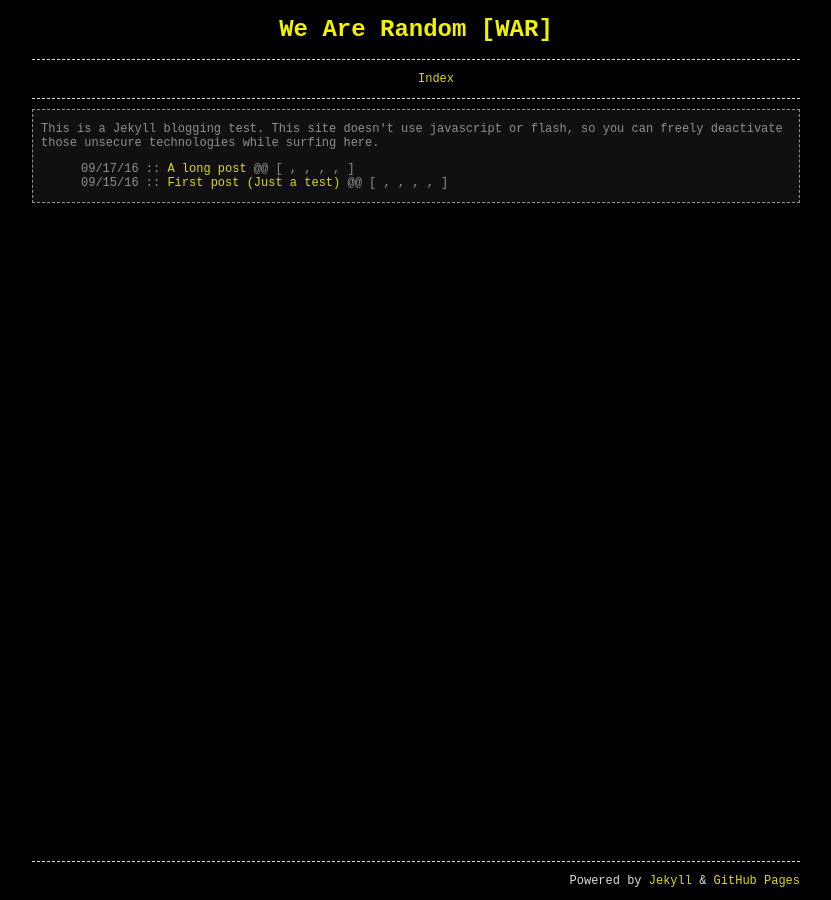
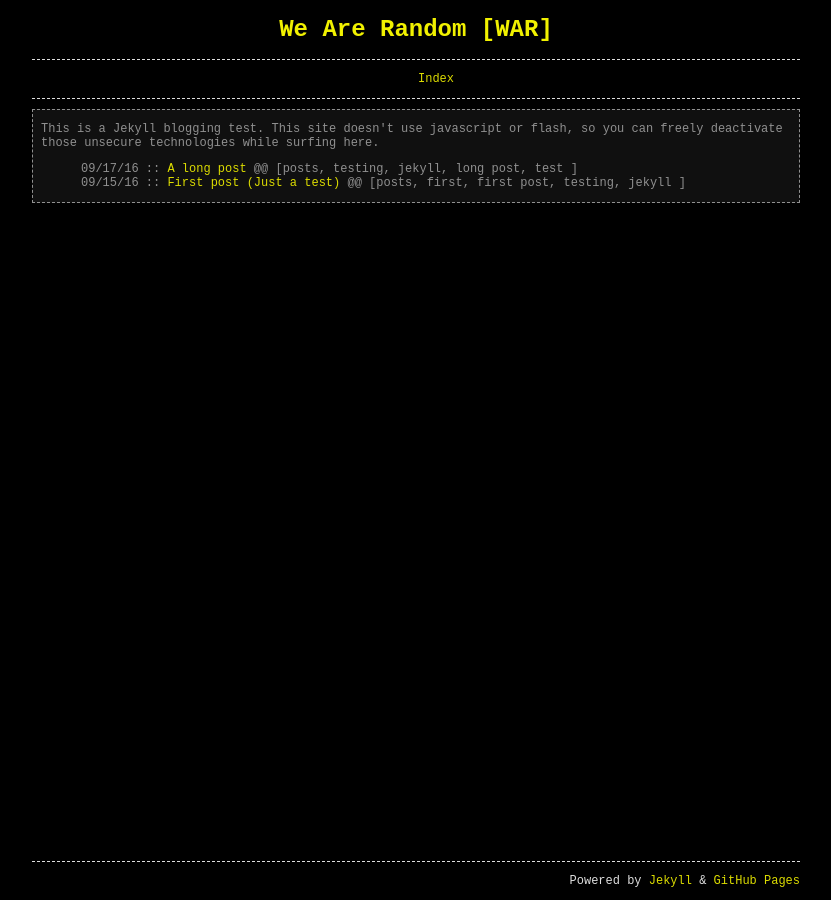
Before and after one commit to wearerandom/wearerandom.github.io, a Jekyll site: the page built from index.html, in a window 1280 px wide. Shown: the whole page, without its empty margins (224-1055 px from the left). Built offline with Jekyll 4.4.1, drawn with Linux system fonts in a browser that asks for light colours.

Commit message:
Update index.html

```diff
--- a/index.html
+++ b/index.html
@@ -7,7 +7,7 @@
 <ul>
   {% for post in site.posts %}
     <li>
-      {{ post.date | date: "%D" }} :: <a href=".{{ post.url }}">{{ post.title }}</a> @@ [{% for category in post.categories %} {% if forloop.last != true %},{% endif %} {% endfor %}]
+      {{ post.date | date: "%D" }} :: <a href=".{{ post.url }}">{{ post.title }}</a> @@ [{% for category in post.categories %}{{ category }}{% if forloop.last != true %},{% endif %} {% endfor %}]
     </li>
   {% endfor %}
 </ul>
```
